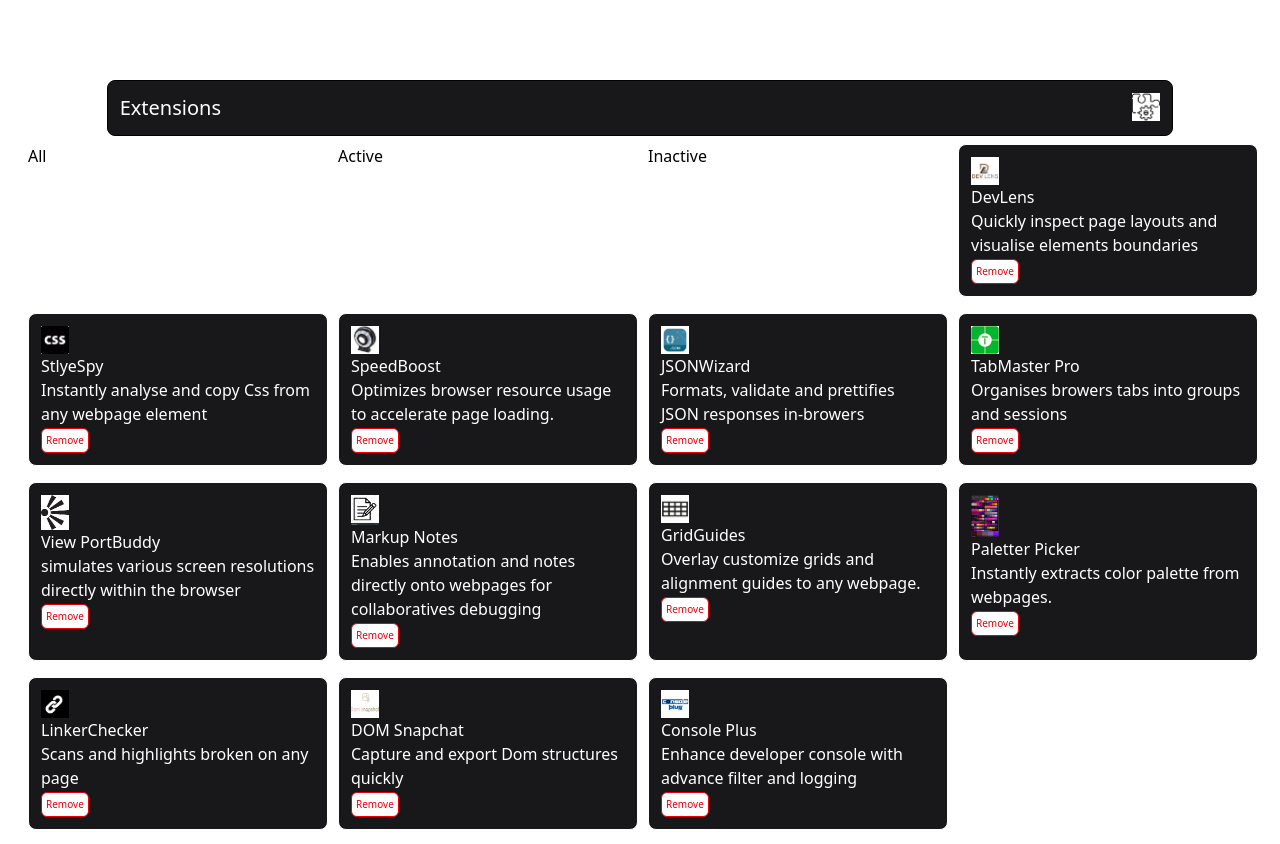
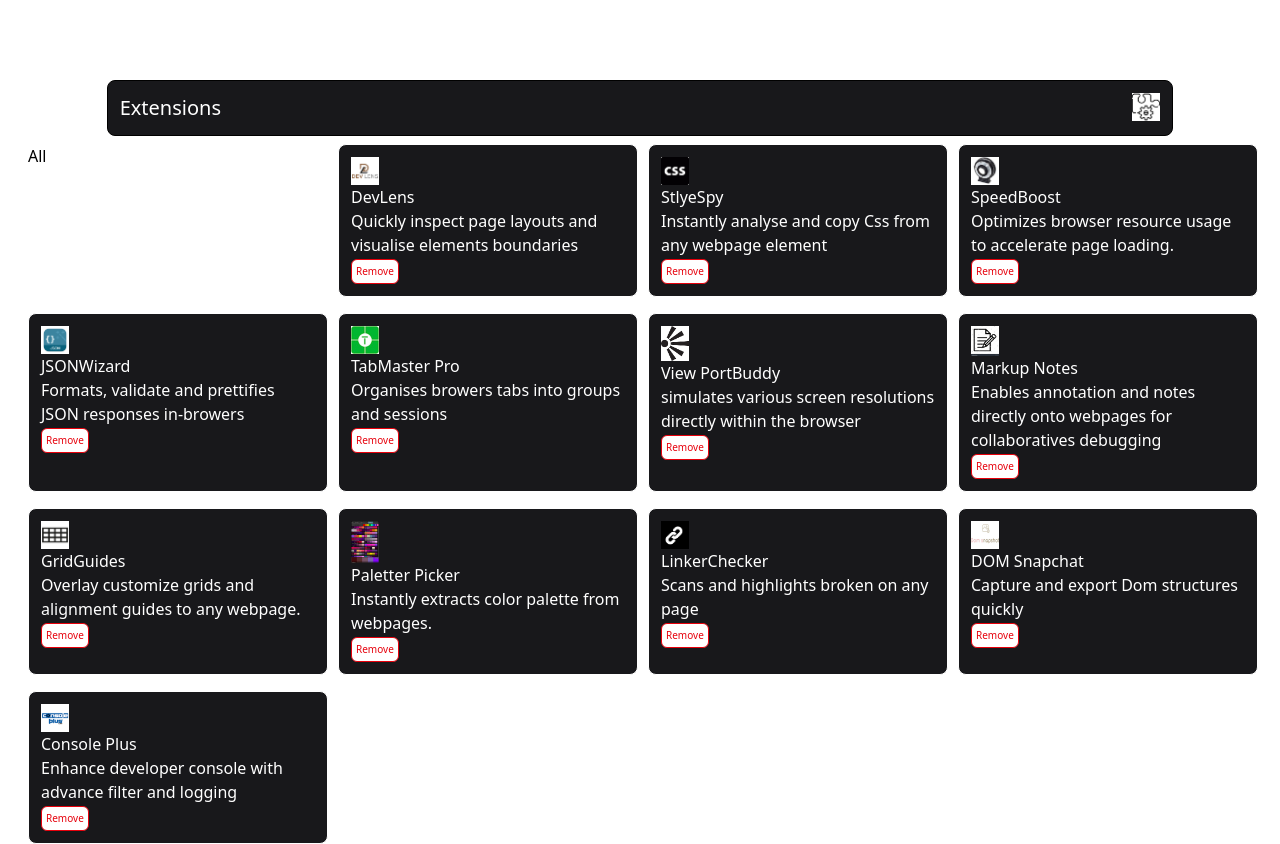
Before and after one commit to Blessing-bit-ui/Mydevlens, a React (Vite) app in the folder my-Devlens/: page / in a window 1280 px wide. Built offline with nearby package versions, Linux system fonts and the light colour scheme.

Commit message:
pass the handle All button as a props

```diff
--- a/my-Devlens/src/ExtensList.jsx
+++ b/my-Devlens/src/ExtensList.jsx
@@ -94,17 +94,15 @@ const ExtensionsList =[
     function handleRemove(index) {
       const updatedList = extensionss.filter((_,i)=>i !==index)
       setExtensionss(updatedList)
+    }
+      function handleAll(){
+        setExtensionss(ExtensionsList)
+      }
 
-      function handleAll(){
-        setExtensionss(extensionss)
-      }
-    }
     return (
       <div class="flex items-center justify-center">
         <div class="flex flex-col md:grid md:grid-cols-4 gap-4 mt-2 md:mr-7 md:ml-7 md:w-full">
-     <Buttons name="All"/>
-     <Buttons name ="Active" />
-     <Buttons name=" Inactive" />
+         <AllButtons handleAll={handleAll} />
           {extensionss.map((ext, index) => (
             <div key={index} class="w-[300px] bg-zinc-900 p-3 text-white border rounded-lg">
                 <img src={ext.photoName}
@@ -120,13 +118,14 @@ const ExtensionsList =[
         </div>
       </div>
     );
-   }
+}
    export default ExtensList;
 
-   function Buttons(props){
+
+function AllButtons({handleAll}){
     return(
         <div>
-       <button>{props.name}</button>
+            <button onClick={handleAll}>All</button>
         </div>
     )
-   }
+}
```
